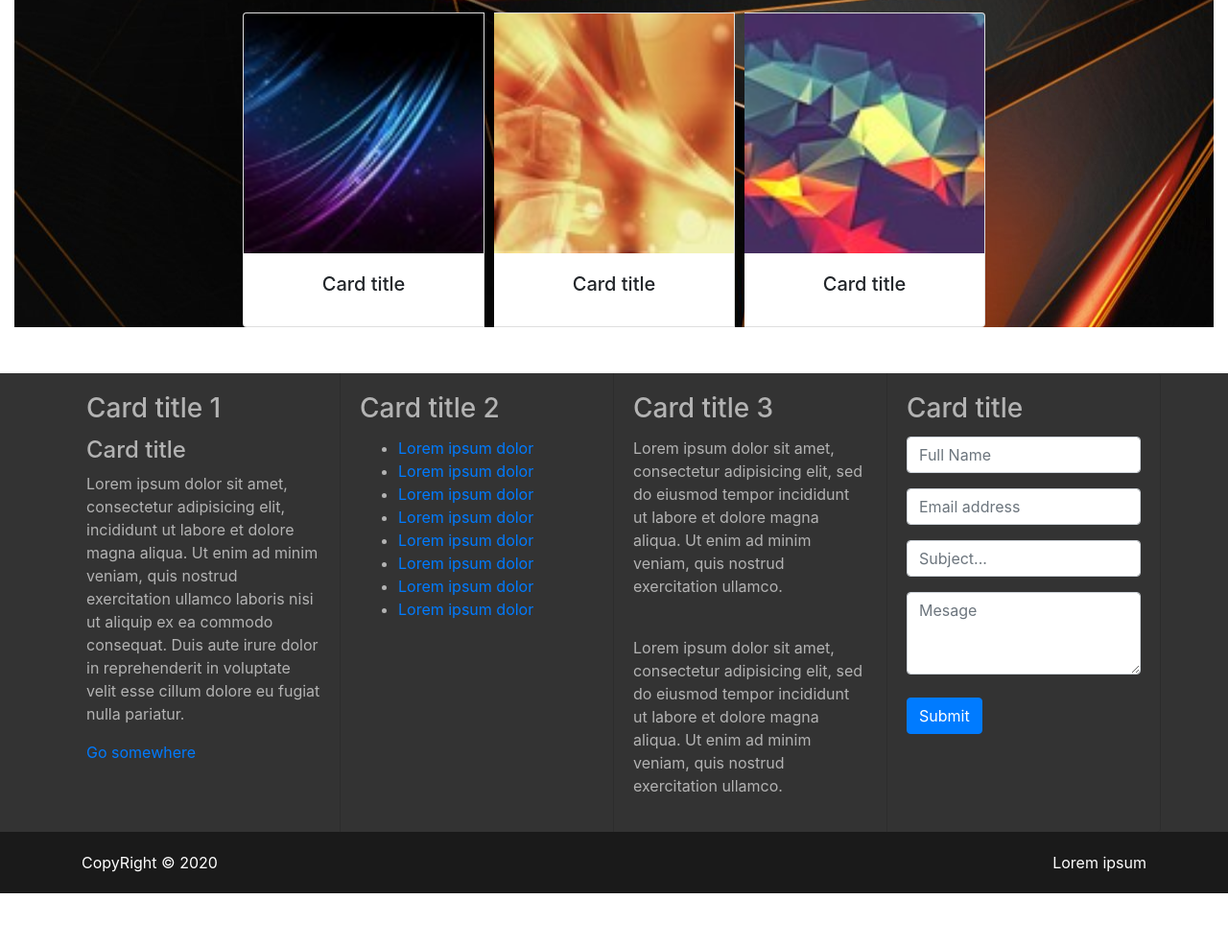
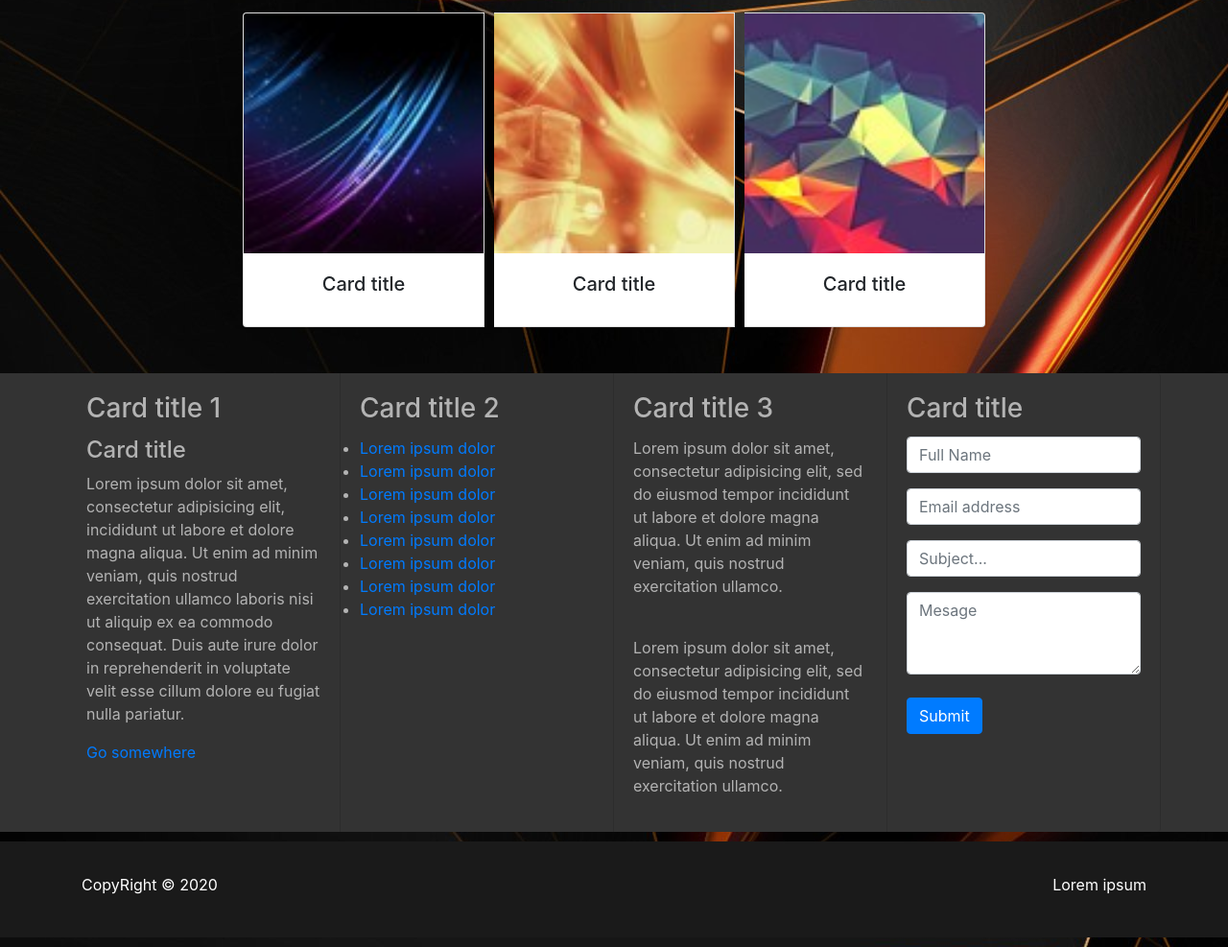
Before and after one commit to Vakhtang97/modernist, a plain HTML site: page index.html in a window 1280 px wide. Shown: the part 1437-2424 px from the top of the page at 96% size. Before the commit the page ends 2368 px from the top, so only its background shows below. Drawn offline with nearby package versions, Linux system fonts and the light colour scheme.

Commit message:
xxxxscasca
cscc

```diff
--- a/css/style.css
+++ b/css/style.css
@@ -1,5 +1,12 @@
+*{
+	margin: 0;
+	padding: 0;
+}
+body{
+	background-image: url("../img/5.jpg");
+}
 .blog-container-1{
-	background-image: url("../img/5.jpg");
+	/*background-image: url("../img/5.jpg");	*/
 }
 .rose{
 	padding: 5px;
@@ -21,6 +28,7 @@
 	border-left: 0;
 	border-bottom: 0;
 	border-top: 0;
+	width: 100% !important;
 }
 
 .footer-blog-2{
@@ -34,7 +42,10 @@
 	color: white;
 }
 .genius{
-	/*background-color: #333333;*/
+	height: 100px;
+	margin: 10px;
+	/*font-size: 100%;*/
+	line-height: 50px;
 }
 .das{
 	margin: 10px;
```
